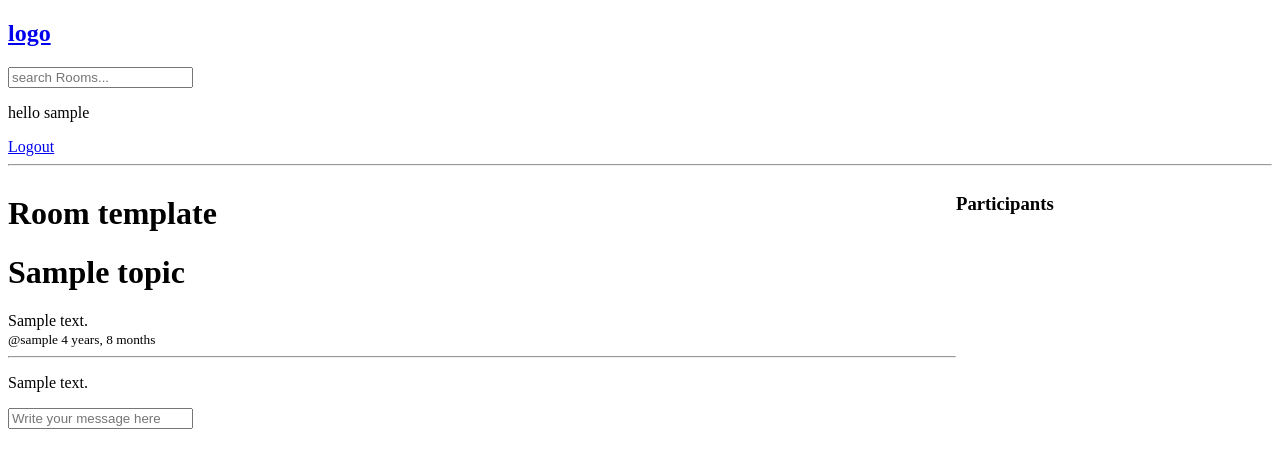
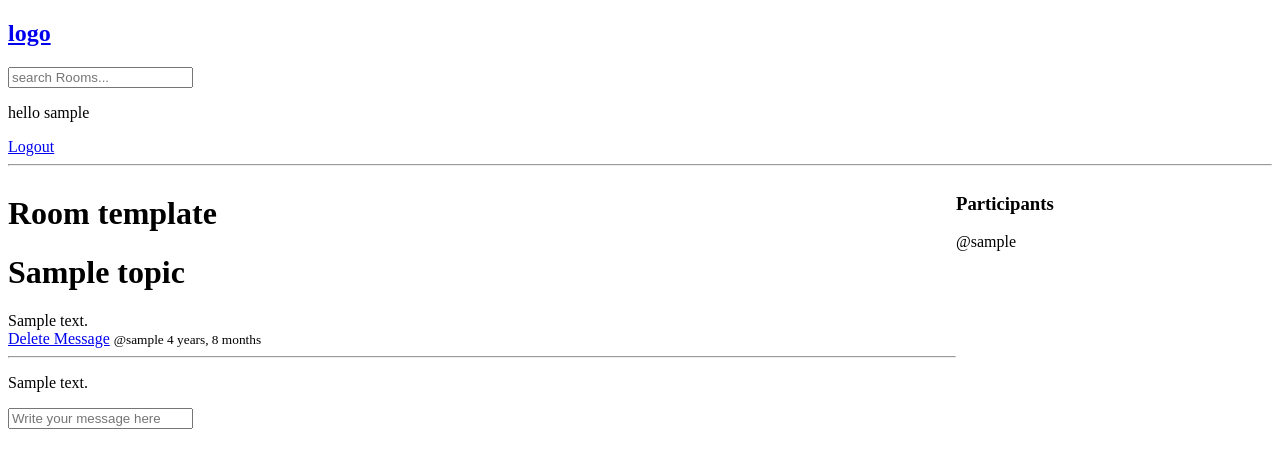
Before and after one commit to kwabenahcode/DevHub, a Django app: page /room/1/ in a window 1280 px wide. Shown: the top 468 px of the page. Run offline with Django 5.2, Linux system fonts and the light colour scheme; a user stored in the database is signed in; tables that the repository leaves empty hold one stand-in row (values such as "Sample post").

Commit message:
added delete message view

```diff
--- a/devHub/core/templates/core/delete.html
+++ b/devHub/core/templates/core/delete.html
@@ -4,7 +4,7 @@
 
 <form method='POST' action=''>
     {%csrf_token%}
-    <p>Are you sure you wanna delete this{{obj}}</p>
+    <p>Are you sure you wanna delete "( {{obj}} )"</p>
     <a href='{{request.META.HTTP_REFERER}}'>Go back</a>
     <input value='Confirm' type='submit' />
 </form>
--- a/devHub/core/templates/core/room.html
+++ b/devHub/core/templates/core/room.html
@@ -20,6 +20,9 @@
     <div class='comment-wrapper'>
         {% for message in room_messages %}
             <div>
+                {% if request.user == message.user%}
+                <a href='{% url "delete-message" message.id%}'>Delete Message</a>
+                {% endif %}
                 <small>@{{message.user}} </small>
                 <small>{{message.created | timesince}}</small>
                 <hr />
@@ -40,7 +43,11 @@
 
     <div>
     <h3>Participants</h3>
-
+        {% for user in participants %}
+            <div>
+                @{{user.username}}
+            </div>
+        {% endfor %}
 
     </div>
 </div>
--- a/devHub/core/urls.py
+++ b/devHub/core/urls.py
@@ -11,5 +11,6 @@ urlpatterns = [
     path('create-room/', createRoom, name='create-room'),
     path('update-room/<str:pk>', updateRoom, name='update-room'),
     path('delete-room/<str:pk>', deleteRoom, name='delete-room'),
+    path('delete-message/<str:pk>', deleteMessage, name='delete-message'),
     # path('topics/', topics, name='topics')
 ]
--- a/devHub/core/views.py
+++ b/devHub/core/views.py
@@ -1,4 +1,4 @@
-from django.shortcuts import render, redirect
+from django.shortcuts import render, redirect, HttpResponse
 from django.db.models import Q
 from .models import *
 from .forms import *
@@ -6,6 +6,7 @@ from django.contrib.auth.forms import UserCreationForm
 from django.contrib.auth import authenticate, login, logout
 from django.contrib.auth.models import User
 from django.contrib import messages
+from django.contrib.auth.decorators import login_required
 
 def loginPage(request):
     page = 'login'
@@ -60,14 +61,18 @@ def Home(request):
 def room(request, pk):
     room = Room.objects.get(id=pk)
     room_messages = room.message_set.all().order_by('-created')
+    participants = room.participants.all()
+    print(participants)
     if request.method == "POST":
         message = Message.objects.create(
             user = request.user,
             room = room,
             body = request.POST.get('body')
         )
+        room.participants.add(request.user)
         return redirect('room', pk=room.id)
-    context = {"room":room, "room_messages":room_messages, }
+    context = {"room":room, "room_messages":room_messages, 'participants':participants }
+    print(context)
     return render(request, 'core/room.html', context)
 
 def createRoom(request):
@@ -91,8 +96,11 @@ def updateRoom(request, pk):
     context = {"form":form}
     return render(request, 'core/room_form.html', context)
 
+@login_required(login_url='login')
 def deleteRoom(request, pk):
     room = Room.objects.get(id=pk)
+    if request.user != room.host:
+        return HttpResponse("You are not allowed here")
     if request.method == "POST":
         room.delete()
         return redirect('home')
@@ -103,3 +111,13 @@ def topics(request):
     topics = Topic.objects.all()
     context = {'topics':topics}
     return render(request, 'core/home.html', context)
+
+@login_required(login_url='login')
+def deleteMessage(request, pk):
+    message = Message.objects.get(id=pk)
+    if request.user != message.user:
+        return HttpResponse("You are not allowed here")
+    if request.method == 'POST':
+        message.delete()
+        return redirect('home')
+    return render(request, 'core/delete.html', {"obj":message})
```
